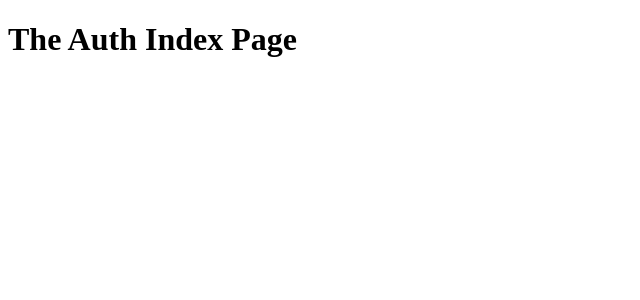
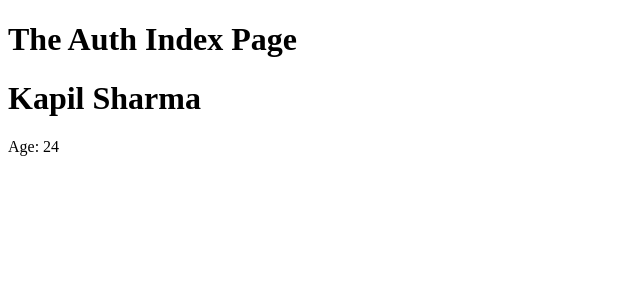
Before and after one commit to kapil5harma/next-js-basics, a Next.js app: page /auth in a window 1280 px wide. Shown: the top 300 px of the page, without its empty margins (0-640 px from the left). Built offline with nearby package versions, Linux system fonts and the light colour scheme.

Commit message:
Components in next.js

```diff
--- /dev/null
+++ b/components/User.js
@@ -0,0 +1,12 @@
+import React from 'react';
+
+const user = props => {
+  return (
+    <div>
+      <h1>{props.name}</h1>
+      <p>Age: {props.age}</p>
+    </div>
+  );
+};
+
+export default user;
--- a/pages/auth/index.js
+++ b/pages/auth/index.js
@@ -1,9 +1,11 @@
 import React from 'react';
+import User from '../../components/User';
 
 const authIndexPage = () => {
   return (
     <div>
       <h1>The Auth Index Page</h1>
+      <User name="Kapil Sharma" age={24} />
     </div>
   );
 };
```
